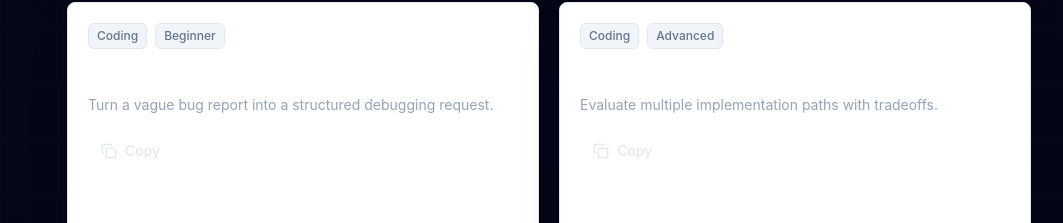
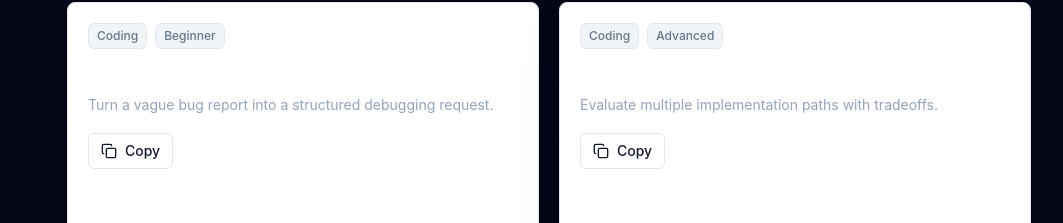
Before and after one commit to CodeByKhaleel/ContextCraft, a Next.js app: page /concepts/context-packing in a window 1280 px wide. Shown: the part 830-1053 px from the top of the page, without its empty margins (217-1280 px from the left). Built offline with nearby package versions, Linux system fonts and the light colour scheme.

Commit message:
style: restyle copy button for light UI

```diff
--- a/components/copy-button.tsx
+++ b/components/copy-button.tsx
@@ -16,7 +16,7 @@ export function CopyButton({ value }: { value: string }) {
     <button
       type="button"
       onClick={copy}
-      className="inline-flex h-9 w-full items-center justify-center gap-2 rounded-md border border-white/10 bg-white/[0.045] px-3 text-sm font-medium text-slate-200 transition hover:border-cyan-300/45 hover:bg-cyan-300/10 hover:text-cyan-100 focus:outline-none focus:ring-2 focus:ring-cyan-300/60 sm:w-auto"
+      className="inline-flex h-9 w-full items-center justify-center gap-2 rounded-md border border-border bg-card px-3 text-sm font-medium text-foreground transition hover:border-blue-300 hover:bg-accent hover:text-accent-foreground focus:outline-none focus:ring-2 focus:ring-primary/30 sm:w-auto"
     >
       {copied ? <Check className="h-4 w-4" /> : <Copy className="h-4 w-4" />}
       {copied ? "Copied" : "Copy"}
```
